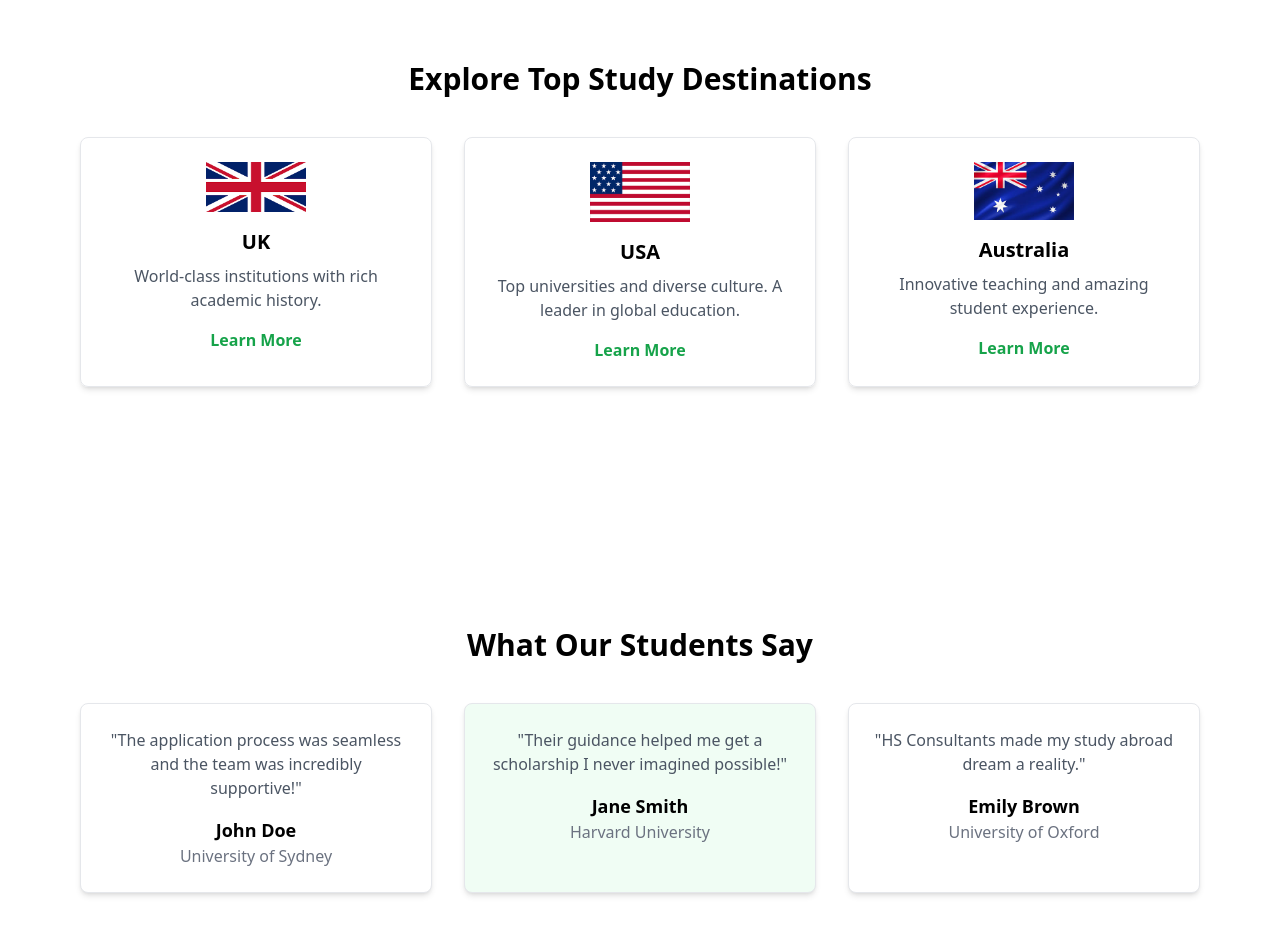
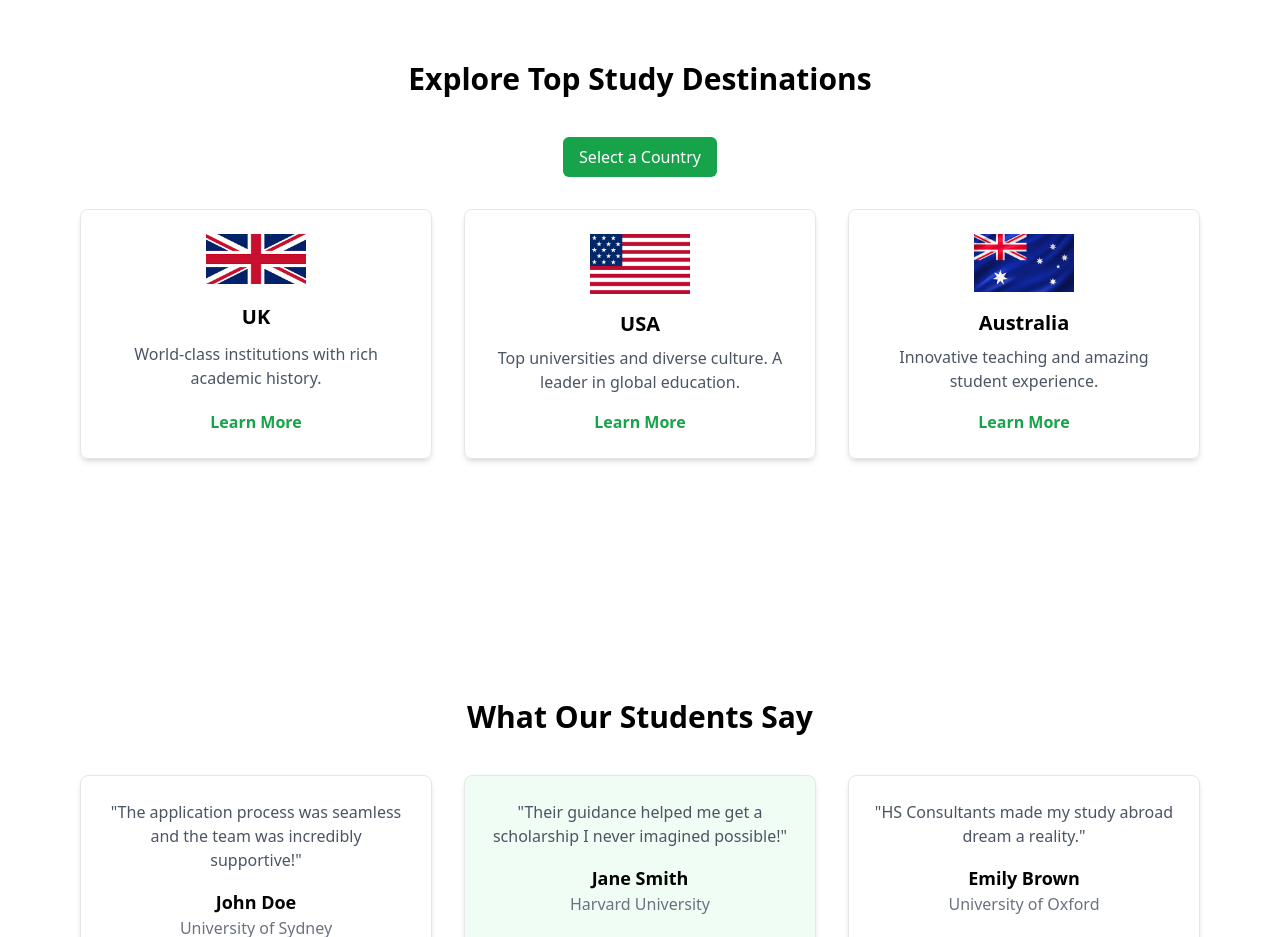
Before and after one commit to rohxama/FutureAbroad, a Next.js app: page / in a window 1280 px wide. Shown: the part 2320-3257 px from the top of the page. Built offline with nearby package versions, Linux system fonts and the light colour scheme.

Commit message:
Add library for component UI

```diff
--- a/src/components/Countries.js
+++ b/src/components/Countries.js
@@ -1,13 +1,30 @@
 import React from 'react';
 import Image from 'next/image';
+import * as DropdownMenu from '@radix-ui/react-dropdown-menu';
 
 export const CountriesSection = () => {
   return (
     <section id="countries-section" className="py-60">
       <div className="max-w-6xl mx-auto px-4">
         <h2 className="text-3xl font-bold text-center mb-10">Explore Top Study Destinations</h2>
+
+        {/* Radix UI Dropdown for Countries */}
+        <div className="mb-8 text-center">
+          <DropdownMenu.Root>
+            <DropdownMenu.Trigger className="inline-flex items-center justify-center px-4 py-2 bg-green-600 text-white rounded-md cursor-pointer">
+              Select a Country
+            </DropdownMenu.Trigger>
+            <DropdownMenu.Content className="mt-2 bg-white shadow-lg rounded-md w-56">
+              <DropdownMenu.Item className="px-4 py-2 text-sm text-gray-700 hover:bg-gray-100 cursor-pointer">UK</DropdownMenu.Item>
+              <DropdownMenu.Item className="px-4 py-2 text-sm text-gray-700 hover:bg-gray-100 cursor-pointer">USA</DropdownMenu.Item>
+              <DropdownMenu.Item className="px-4 py-2 text-sm text-gray-700 hover:bg-gray-100 cursor-pointer">Australia</DropdownMenu.Item>
+            </DropdownMenu.Content>
+          </DropdownMenu.Root>
+        </div>
+
+        {/* Countries Cards */}
         <div className="grid grid-cols-1 md:grid-cols-3 gap-8 countries-container">
-          <div className="country-card text-center p-6 border rounded-lg shadow-md">
+          <div className="country-card text-center p-6 border rounded-lg shadow-md flex flex-col justify-between items-center">
             <Image src="/media/uk.png" alt="UK" width={100} height={100} className="mx-auto mb-4"/>
             <h3 className="text-xl font-semibold mb-2">UK</h3>
             <p className="text-gray-600 mb-4">
@@ -17,7 +34,7 @@ export const CountriesSection = () => {
               Learn More
             </a>
           </div>
-          <div className="country-card text-center p-6 border rounded-lg shadow-md">
+          <div className="country-card text-center p-6 border rounded-lg shadow-md flex flex-col justify-between items-center">
             <Image src="/media/usa.png" alt="USA" width={100} height={100} className="mx-auto mb-4"/>
             <h3 className="text-xl font-semibold mb-2">USA</h3>
             <p className="text-gray-600 mb-4">
@@ -27,7 +44,7 @@ export const CountriesSection = () => {
               Learn More
             </a>
           </div>
-          <div className="country-card text-center p-6 border rounded-lg shadow-md">
+          <div className="country-card text-center p-6 border rounded-lg shadow-md flex flex-col justify-between items-center">
             <Image src="/media/astralia.jpeg" alt="Australia" width={100} height={100} className="mx-auto mb-4"/>
             <h3 className="text-xl font-semibold mb-2">Australia</h3>
             <p className="text-gray-600 mb-4">
```
Also changed, not shown: package.json (+6 -5 lines), 1 other file (tests, documents, lock files or other folders).
